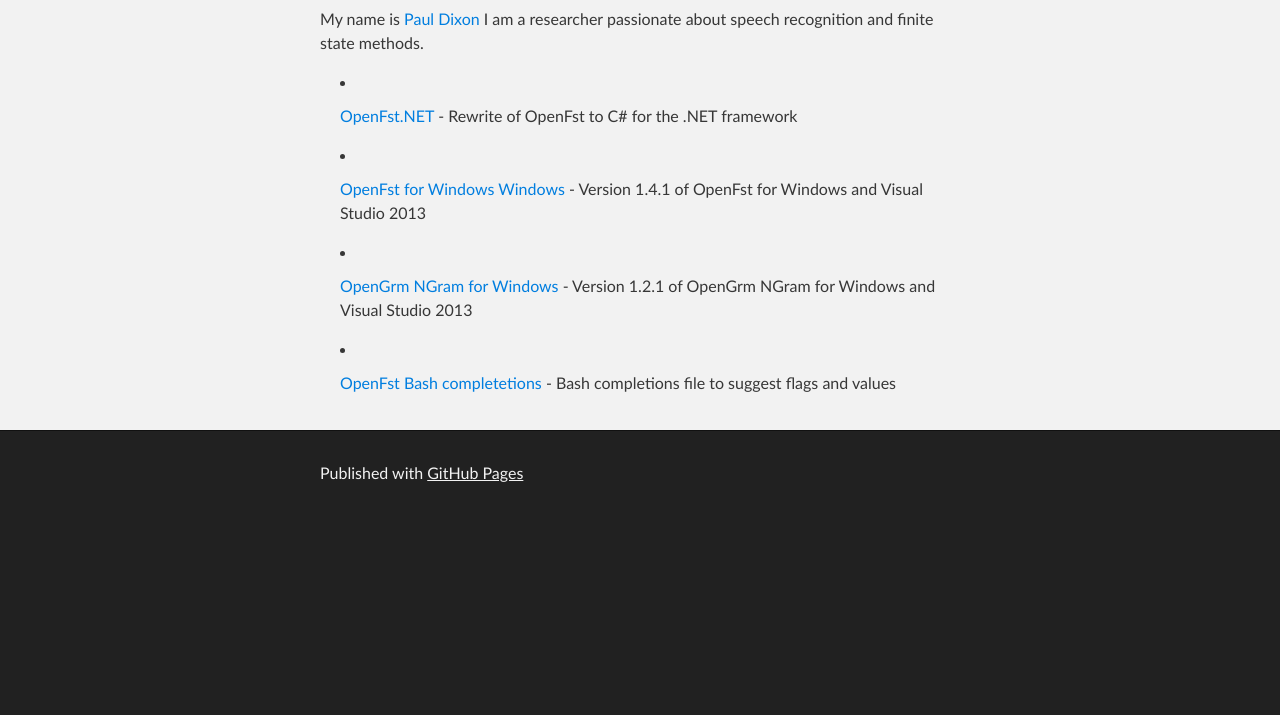
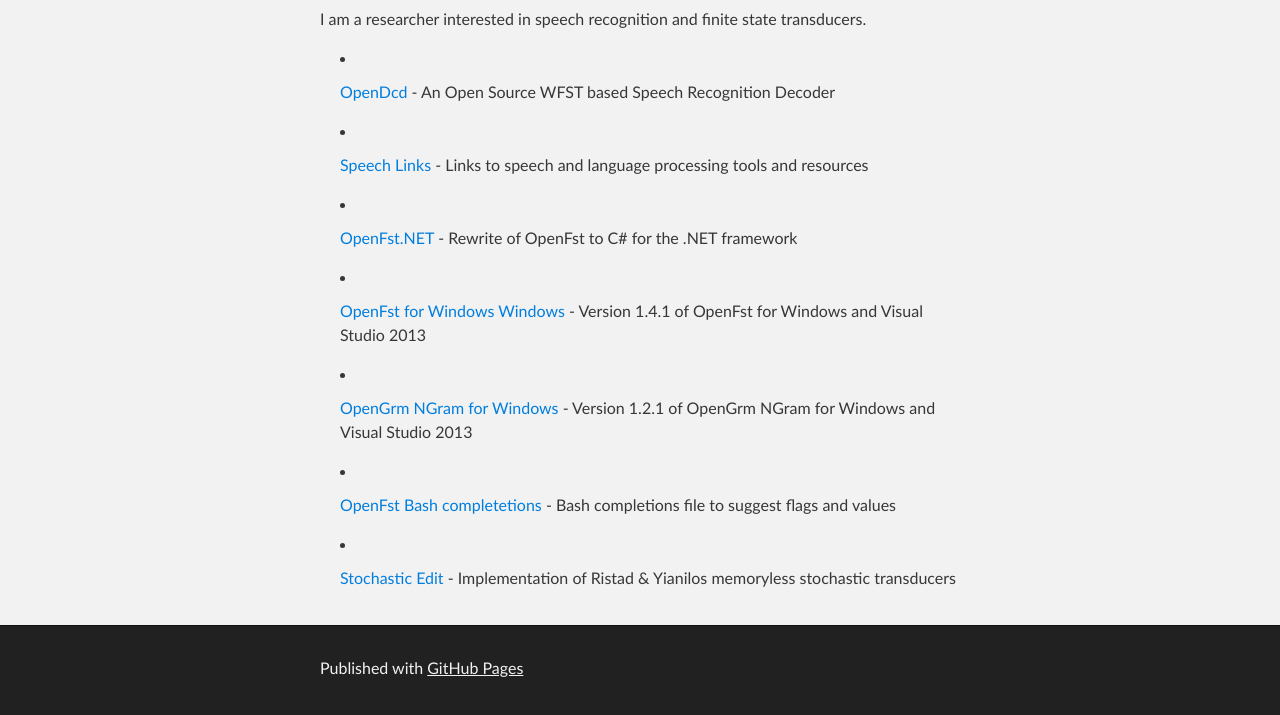
Before and after one commit to edobashira/edobashira.github.io.old, a plain HTML site: page index.html in a window 1280 px wide. Shown: the part 344-1059 px from the top of the page. Before the commit the page ends 864 px from the top, so only its background shows below. Drawn offline with Linux system fonts and the light colour scheme.

Commit message:
Replace master branch with page content via GitHub

```diff
--- a/index.html
+++ b/index.html
@@ -30,14 +30,16 @@
         <h1>
 <a name="paul-r-dixon" class="anchor" href="#paul-r-dixon"><span class="octicon octicon-link"></span></a>Paul R. Dixon</h1>
 
-<p>My name is <a href="http://twitter.com/edobahira">Paul Dixon</a> I am a researcher
-passionate about speech recognition and finite state methods. </p>
+<p>I am a researcher interested in  speech recognition and finite state transducers.</p>
 
 <ul>
+<li><p><a href="http://opendcd.org/">OpenDcd</a> - An Open Source WFST based Speech Recognition Decoder</p></li>
+<li><p><a href="https://github.com/edobashira/SpeechLinks">Speech Links</a> - Links to speech and language processing tools and resources </p></li>
 <li><p><a href="https://github.com/edobashira/OpenFst.NET">OpenFst.NET</a> - Rewrite of OpenFst to C# for the .NET framework</p></li>
 <li><p><a href="https://github.com/edobashira/openfstwin-1.4.1">OpenFst for Windows Windows</a> - Version 1.4.1 of OpenFst for Windows and Visual Studio 2013</p></li>
 <li><p><a href="https://github.com/edobashira/opengrm-ngram-win-1.2.1">OpenGrm NGram for Windows</a> - Version 1.2.1 of OpenGrm NGram for Windows and Visual Studio 2013</p></li>
 <li><p><a href="https://github.com/edobashira/openfstbc">OpenFst Bash completetions</a> - Bash completions file to suggest flags and values</p></li>
+<li><p><a href="https://github.com/edobashira/stochasticedit">Stochastic Edit</a> - Implementation of Ristad &amp; Yianilos memoryless stochastic transducers</p></li>
 </ul>
       </section>
     </div>
--- a/params.json
+++ b/params.json
@@ -1 +1 @@
-{"name":"Paul R. Dixon - Speech Recognition","tagline":"","body":"Paul R. Dixon\r\n====================\r\n\r\nMy name is [Paul Dixon](http://twitter.com/edobahira) I am a researcher \r\npassionate about speech recognition and finite state methods. \r\n\r\n* [OpenFst.NET](https://github.com/edobashira/OpenFst.NET) - Rewrite of OpenFst to C# for the .NET framework\r\n\r\n* [OpenFst for Windows Windows](https://github.com/edobashira/openfstwin-1.4.1) - Version 1.4.1 of OpenFst for Windows and Visual Studio 2013\r\n\r\n* [OpenGrm NGram for Windows](https://github.com/edobashira/opengrm-ngram-win-1.2.1) - Version 1.2.1 of OpenGrm NGram for Windows and Visual Studio 2013\r\n\r\n* [OpenFst Bash completetions](https://github.com/edobashira/openfstbc) - Bash completions file to suggest flags and values\r\n","google":"","note":"Don't delete this file! It's used internally to help with page regeneration."}
+{"name":"Paul R. Dixon - Speech Recognition","tagline":"","body":"Paul R. Dixon\r\n====================\r\n\r\nI am a researcher interested in  speech recognition and finite state transducers.\r\n\r\n* [OpenDcd](http://opendcd.org/) - An Open Source WFST based Speech Recognition Decoder\r\n\r\n* [Speech Links](https://github.com/edobashira/SpeechLinks) - Links to speech and language processing tools and resources \r\n\r\n* [OpenFst.NET](https://github.com/edobashira/OpenFst.NET) - Rewrite of OpenFst to C# for the .NET framework\r\n\r\n* [OpenFst for Windows Windows](https://github.com/edobashira/openfstwin-1.4.1) - Version 1.4.1 of OpenFst for Windows and Visual Studio 2013\r\n\r\n* [OpenGrm NGram for Windows](https://github.com/edobashira/opengrm-ngram-win-1.2.1) - Version 1.2.1 of OpenGrm NGram for Windows and Visual Studio 2013\r\n\r\n* [OpenFst Bash completetions](https://github.com/edobashira/openfstbc) - Bash completions file to suggest flags and values\r\n\r\n* [Stochastic Edit](https://github.com/edobashira/stochasticedit) - Implementation of Ristad & Yianilos memoryless stochastic transducers\r\n","google":"","note":"Don't delete this file! It's used internally to help with page regeneration."}
```
